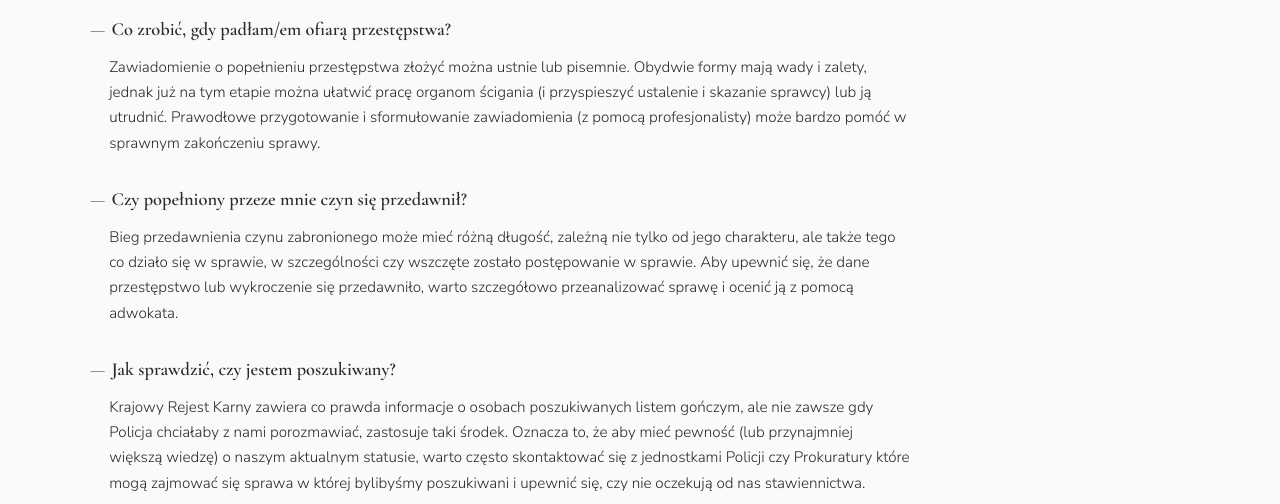
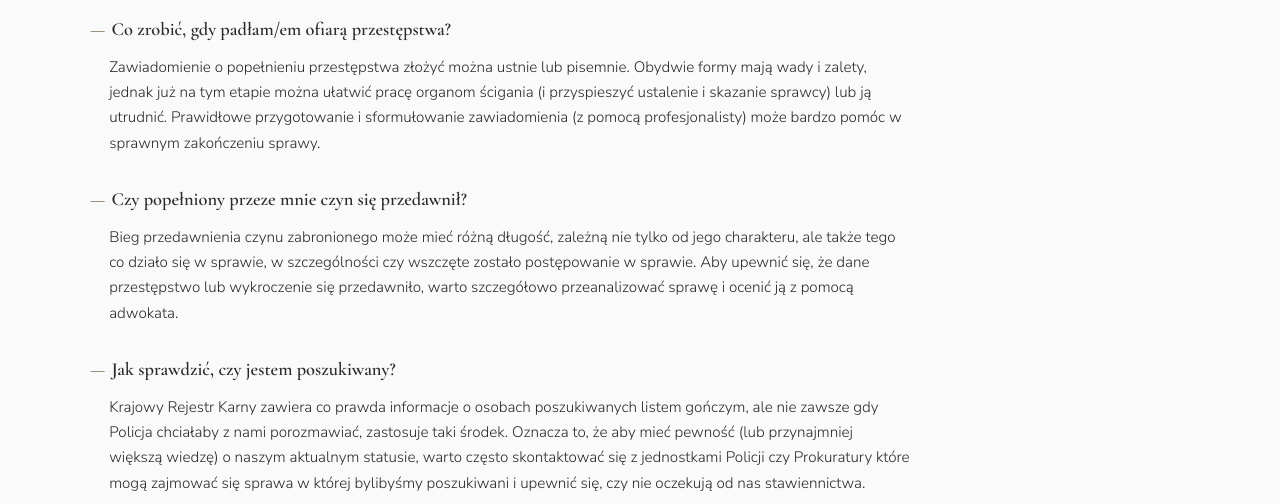
Before and after one commit to pmmodzelewski/adwokatmodzelewski.pl, a Jekyll site: the page built from _specjalizacje/prawo-karne.md, in a window 1280 px wide and 900 px high, scrolled down 3155 px. Shown: the part 203-707 px from the top of the window. Built offline with Jekyll 4.4.1, drawn with Linux system fonts in a browser that asks for light colours; Markdown is read by kramdown in place of the engine named in the settings; some of the changed text lies outside the part shown.

Commit message:
Update prawo-karne.md

```diff
--- a/_specjalizacje/prawo-karne.md
+++ b/_specjalizacje/prawo-karne.md
@@ -17,7 +17,7 @@
   - q: "Co zrobić, gdy padłam/em ofiarą przestępstwa?"
     a: "Zawiadomienie o popełnieniu przestępstwa złożyć można ustnie lub pisemnie. Obydwie formy mają wady i zalety, jednak
     już na tym etapie można ułatwić pracę organom ścigania (i przyspieszyć ustalenie i skazanie sprawcy) lub ją utrudnić.
-    Prawodłowe przygotowanie i sformułowanie zawiadomienia (z pomocą profesjonalisty) może bardzo pomóć w sprawnym zakończeniu
+    Prawidłowe przygotowanie i sformułowanie zawiadomienia (z pomocą profesjonalisty) może bardzo pomóc w sprawnym zakończeniu
     sprawy."
 
   - q: "Czy popełniony przeze mnie czyn się przedawnił?"
@@ -26,14 +26,14 @@
     lub wykroczenie się przedawniło, warto szczegółowo przeanalizować sprawę i ocenić ją z pomocą adwokata."
 
   - q: "Jak sprawdzić, czy jestem poszukiwany?"
-    a: "Krajowy Rejest Karny zawiera co prawda informacje o osobach poszukiwanych listem gończym, ale nie zawsze gdy Policja
+    a: "Krajowy Rejestr Karny zawiera co prawda informacje o osobach poszukiwanych listem gończym, ale nie zawsze gdy Policja
     chciałaby z nami porozmawiać, zastosuje taki środek. Oznacza to, że aby mieć pewność (lub przynajmniej większą wiedzę)
     o naszym aktualnym statusie, warto często skontaktować się z jednostkami Policji czy Prokuratury które mogą zajmować się sprawa
     w której bylibyśmy poszukiwani i upewnić się, czy nie oczekują od nas stawiennictwa."
 ---
 
 > Pełna obsługa klientów w sprawach wykroczeniowych, karnych i karnoskarbowych.
-> Od postawiena zarzutów po postępowanie wykonawcze.
+> Od postawienia zarzutów po postępowanie wykonawcze.
 > Obrona oraz występowanie w charakterze pełnomocnika.
 
 ## Czym się zajmuję w sprawach karnych
```
Also changed, not shown: other parts of _specjalizacje/prawo-karne.md (+5 -5 lines).
